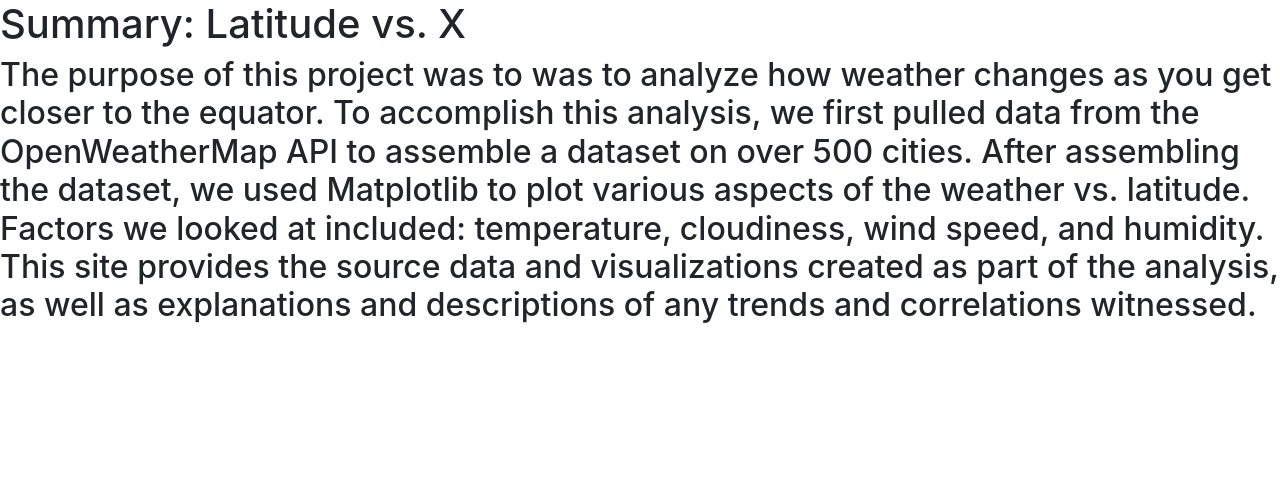
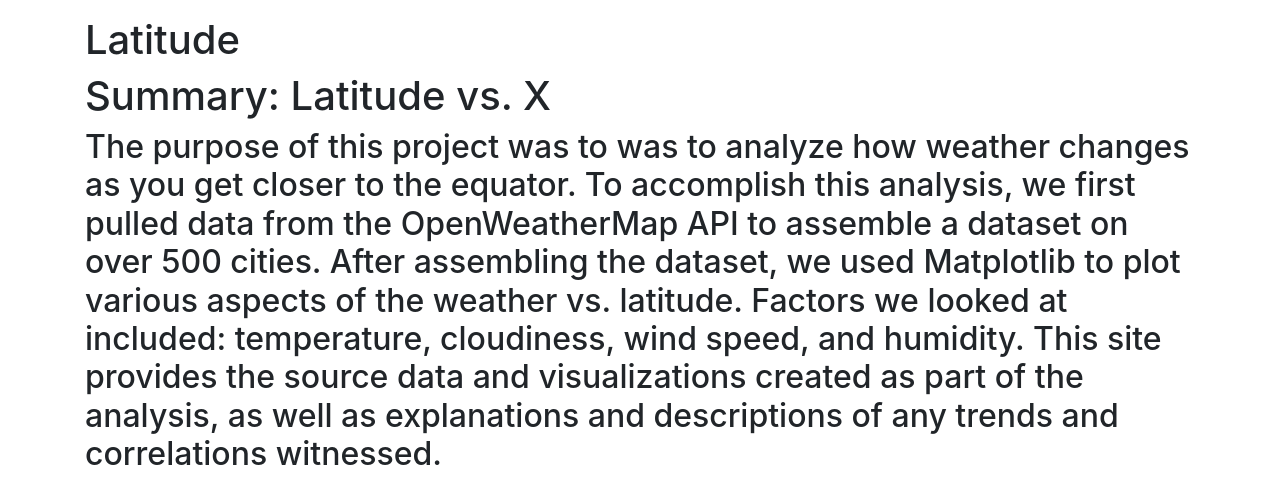
Before and after one commit to olivedisaster/Web-Design-Challenge, a plain HTML site: page index.html in a window 1280 px wide. Drawn offline with nearby package versions, Linux system fonts and the light colour scheme.

Commit message:
more styling

```diff
--- a/index.html
+++ b/index.html
@@ -1,8 +1,12 @@
 <!DOCTYPE html>
 <html lang="en-us">
+  <meta charset="UTF-8">
 <head>
-  <meta charset="UTF-8">
-  <title>Latitude</title>
+  <body>
+    <div class="container">
+      <nav class="navbar"></nav>
+      <header class="header"></header>
+        <h1>Latitude</h1>
   <!-- Bring in our bootstrap stylesheet -->
   <link rel="stylesheet" href="https://cdn.jsdelivr.net/npm/bootstrap@4.5.3/dist/css/bootstrap.min.css" integrity="sha384-TX8t27EcRE3e/ihU7zmQxVncDAy5uIKz4rEkgIXeMed4M0jlfIDPvg6uqKI2xXr2" crossorigin="anonymous">
   <link rel="stylesheet" href="style.css">
@@ -21,7 +25,7 @@
   as well as explanations and descriptions of any trends and
   correlations witnessed.
 </h2>
-<body>
+    </div>
 
 
 </body>
```
